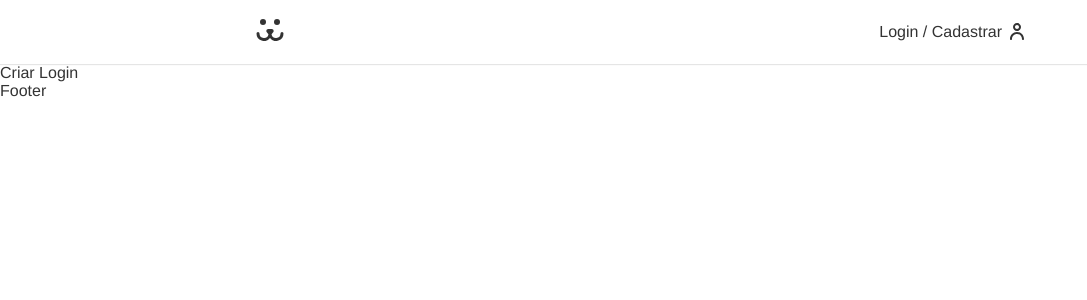
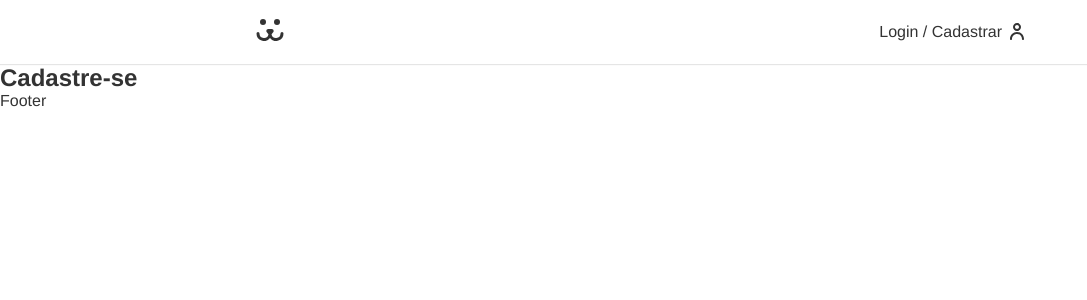
Before and after one commit to Pablofr10/dogs, a React (Create React App) app: page /login/criar in a window 1280 px wide. Shown: the top 300 px of the page, without its empty margins (0-1087 px from the left). Built offline with nearby package versions, Linux system fonts and the light colour scheme.

Commit message:
Criando e estilizando login

```diff
--- a/src/components/login/LoginCreate.js
+++ b/src/components/login/LoginCreate.js
@@ -1,7 +1,16 @@
 import React from "react";
 
 const LoginCreate = () => {
-  return <div>Criar Login</div>;
+  function handleSubmit(event) {
+    event.preventDefault();
+  }
+
+  return (
+    <section className="animeLeft">
+      <h1>Cadastre-se</h1>
+      <form onSubmit={handleSubmit}></form>
+    </section>
+  );
 };
 
 export default LoginCreate;
```
